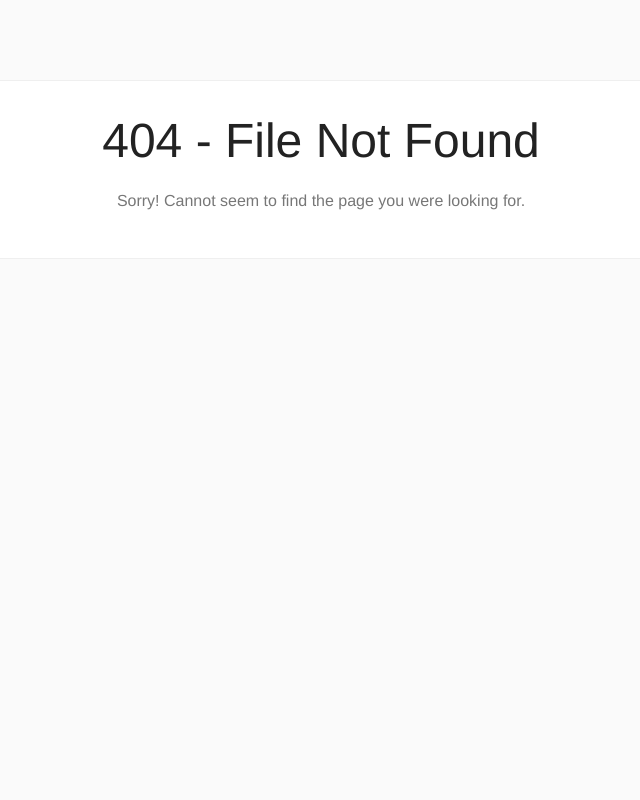
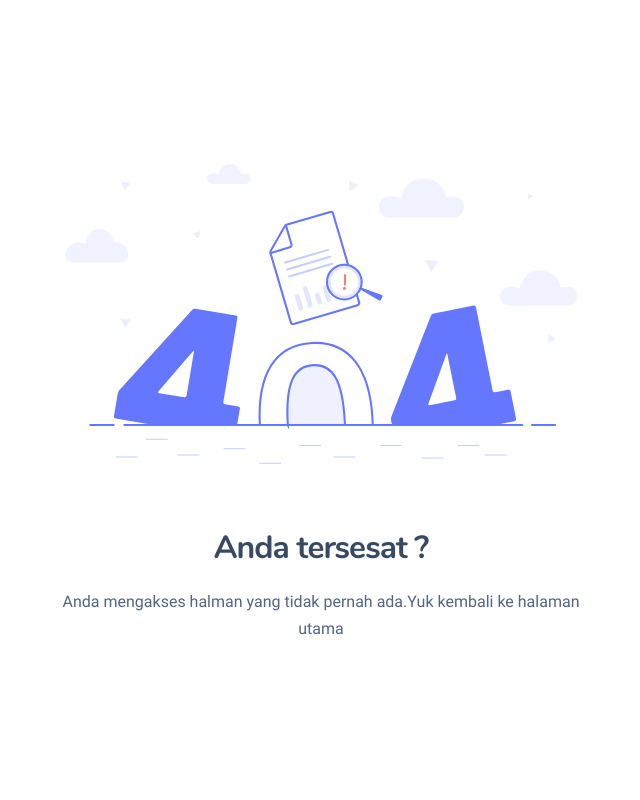
Before and after one commit to exzork/EvoteCI, a CodeIgniter 4 app: the page made by evote-web/app/Views/errors/html/error_404.php in a window 1280 px wide. Shown: the whole page, without its empty margins (319-959 px from the left). Run offline with PHP 8.4 and a stand-in for CodeIgniter, Linux system fonts and the light colour scheme; the template is opened without the code that fills it, so the values that code supplies are empty; some libraries are stand-ins or nearby versions.

Commit message:
Error page modif

```diff
--- a/evote-web/app/Views/errors/html/error_404.php
+++ b/evote-web/app/Views/errors/html/error_404.php
@@ -1,84 +1,49 @@
 <!DOCTYPE html>
-<html lang="en">
+<html lang="zxx" class="js">
+
 <head>
+	<base href="../../../">
 	<meta charset="utf-8">
-	<title>404 Page Not Found</title>
+	<meta name="author" content="Softnio">
+	<meta name="viewport" content="width=device-width, initial-scale=1, shrink-to-fit=no">
+	<meta name="description" content="A powerful and conceptual apps base dashboard template that especially build for developers and programmers.">
+	<!-- Fav Icon  -->
+	<link rel="shortcut icon" href="<?= base_url('img/favicon.ico') ?>">
+	<!-- Page Title  -->
+	<title>Error 404 | Evote</title>
+	<!-- StyleSheets  -->
+	<link rel="stylesheet" href="<?php echo base_url('css/dashlite.min.css?ver=2.4.0'); ?>">
+	<link id="skin-default" rel="stylesheet" href="<?php echo base_url('css/theme.css?ver=2.4.0'); ?>">
+</head>
 
-	<style>
-	div.logo {
-		height: 200px;
-		width: 155px;
-		display: inline-block;
-		opacity: 0.08;
-		position: absolute;
-		top: 2rem;
-		left: 50%;
-		margin-left: -73px;
-	}
-	body {
-		height: 100%;
-		background: #fafafa;
-		font-family: "Helvetica Neue", Helvetica, Arial, sans-serif;
-		color: #777;
-		font-weight: 300;
-	}
-	h1 {
-		font-weight: lighter;
-		letter-spacing: 0.8;
-		font-size: 3rem;
-		margin-top: 0;
-		margin-bottom: 0;
-		color: #222;
-	}
-	.wrap {
-		max-width: 1024px;
-		margin: 5rem auto;
-		padding: 2rem;
-		background: #fff;
-		text-align: center;
-		border: 1px solid #efefef;
-		border-radius: 0.5rem;
-		position: relative;
-	}
-	pre {
-		white-space: normal;
-		margin-top: 1.5rem;
-	}
-	code {
-		background: #fafafa;
-		border: 1px solid #efefef;
-		padding: 0.5rem 1rem;
-		border-radius: 5px;
-		display: block;
-	}
-	p {
-		margin-top: 1.5rem;
-	}
-	.footer {
-		margin-top: 2rem;
-		border-top: 1px solid #efefef;
-		padding: 1em 2em 0 2em;
-		font-size: 85%;
-		color: #999;
-	}
-	a:active,
-	a:link,
-	a:visited {
-		color: #dd4814;
-	}
-</style>
-</head>
-<body>
-	<div class="wrap">
-		<h1>404 - File Not Found</h1>
+<body class="nk-body bg-white npc-general pg-error">
+	<div class="nk-app-root">
+		<!-- main @s -->
+		<div class="nk-main ">
+			<!-- wrap @s -->
+			<div class="nk-wrap nk-wrap-nosidebar">
+				<!-- content @s -->
+				<div class="nk-content ">
+					<div class="nk-block nk-block-middle wide-md mx-auto">
+						<div class="nk-block-content nk-error-ld text-center">
+							<img class="nk-error-gfx" src="<?= base_url('img/error-404.svg') ?>" alt="">
+							<div class="wide-xs mx-auto">
+								<h3 class="nk-error-title">Anda tersesat ?</h3>
+								<p class="nk-error-text">Anda mengakses halman yang tidak pernah ada.Yuk kembali ke halaman utama</p>
 
-		<p>
-			<?php if (! empty($message) && $message !== '(null)') : ?>
-				<?= esc($message) ?>
-			<?php else : ?>
-				Sorry! Cannot seem to find the page you were looking for.
-			<?php endif ?>
-		</p>
+							</div>
+						</div>
+					</div><!-- .nk-block -->
+				</div>
+				<!-- wrap @e -->
+			</div>
+			<!-- content @e -->
+		</div>
+		<!-- main @e -->
 	</div>
-</body>
+	<!-- app-root @e -->
+	<!-- JavaScript -->
+	<script src="<?= base_url('js/bundle.js?ver=2.4.0') ?>"></script>
+	<script src="<?= base_url('js/scripts.js?ver=2.4.0') ?>"></script>
+
 </html>
```
Also changed, not shown: evote-web/app/Views/errors/html/production.php (+43 -19 lines), evote-web/public/img/error-404.svg (added), evote-web/public/img/error-504.svg (added).
